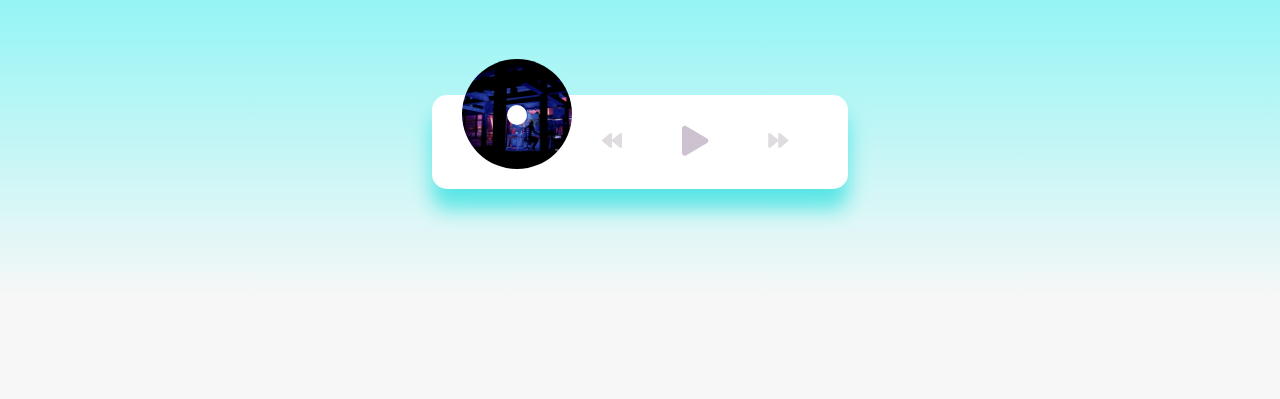
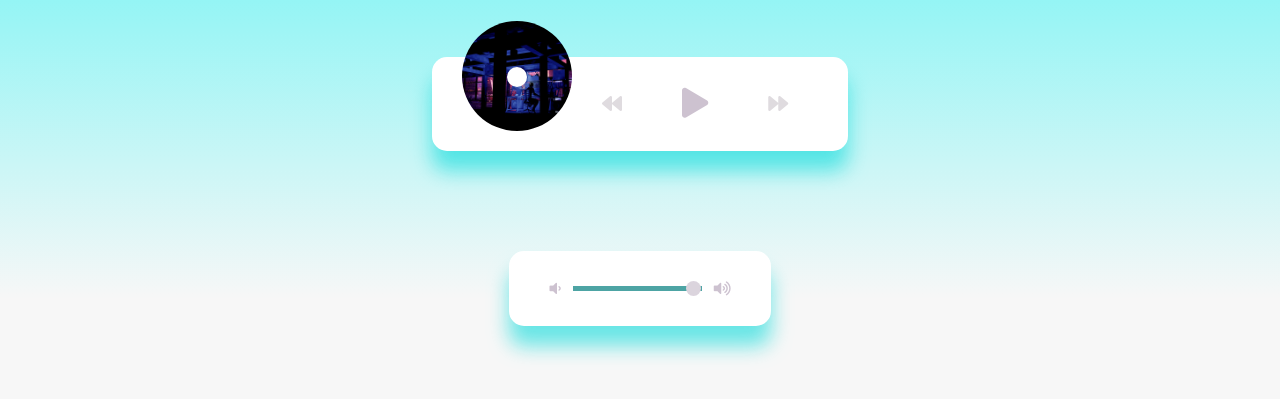
Before and after one commit to castitomas/web-musicplayer, a plain HTML site: page index.html in a window 1280 px wide. Shown: the part 311-710 px from the top of the page. Drawn offline with Linux system fonts and the light colour scheme.

Commit message:
Volume slider
Se agregó el controlador de volumen

```diff
--- a/index.html
+++ b/index.html
@@ -40,15 +40,14 @@
           <i class="fas fa-forward"></i>
         </button>
       </div>
-<!-- Volume slider
-      <div class="slider_container">
-        <i class="fa fa-volume-down"></i>
-        <input type="range" min="1" max="100"
-          value="99" class="volume_slider" onchange="setVolume()">
-        <i class="fa fa-volume-up"></i>
-      </div> -->
     </div>
-
+    <!-- Volume slider-->
+    <div class="slider-container">
+      <i class="fa fa-volume-down"></i>
+      <input type="range" min="1" max="100"
+          value="99" class="volume-slider" onchange="setVolume()">
+      <i class="fa fa-volume-up"></i>
+    </div>
     <script src="script.js"></script>
   </body>
 </html>
--- a/script.js
+++ b/script.js
@@ -10,6 +10,8 @@ const title = document.getElementById('title');
 const cover = document.getElementById('cover');
 const currTime = document.querySelector('#currTime');
 const durTime = document.querySelector('#durTime');
+
+const volumeSlider = document.querySelector('.volume-slider')
 
 // Song titles
 const songs = ['Colours', 'Leaves', 'Divine', 'Fresh', 'Amnesia', 'Ramen'];
@@ -150,6 +152,12 @@ function DurTime (e) {
 
 };
 
+// Volume Slider
+
+function setVolume() {
+	audio.volume = volumeSlider.value / 100;
+  }
+
 // Event listeners
 playBtn.addEventListener('click', () => {
   const isPlaying = musicContainer.classList.contains('play');
--- a/style.css
+++ b/style.css
@@ -144,6 +144,46 @@
     transition: width 0.1s linear;
   }
 
+/* Volume Slider */
+
+.slider-container {
+  background-color: white;
+  border-radius: 15px;
+  box-shadow: 0 20px 20px 0 rgba(10, 218, 218, 0.6);
+  display: flex;
+  padding: 20px 30px;
+  position: relative;
+}
+
+.slider-container i {
+  padding: 10px;
+  color: #cdc2d0;
+}
+
+/* Appearance of the slider thumb*/
+.slider-container input::-webkit-slider-thumb {
+  -webkit-appearance: none;
+  -moz-appearance: none;
+  appearance: none;
+  width: 15px;
+  height: 15px;
+  background: #cdc2d0;
+  cursor: pointer;
+  border-radius: 50%;
+}
+ /*Appaarance of the slider*/
+
+ .slider-container input {
+  -webkit-appearance: none;
+  -moz-appearance: none;
+  appearance: none;
+  height: 5px;
+  margin-top: 15px;
+  background: #037e7e;
+  opacity: 0.7;
+  -webkit-transition: .2s;
+  transition: opacity .2s;
+ }
 
 
 /*title*/
```
